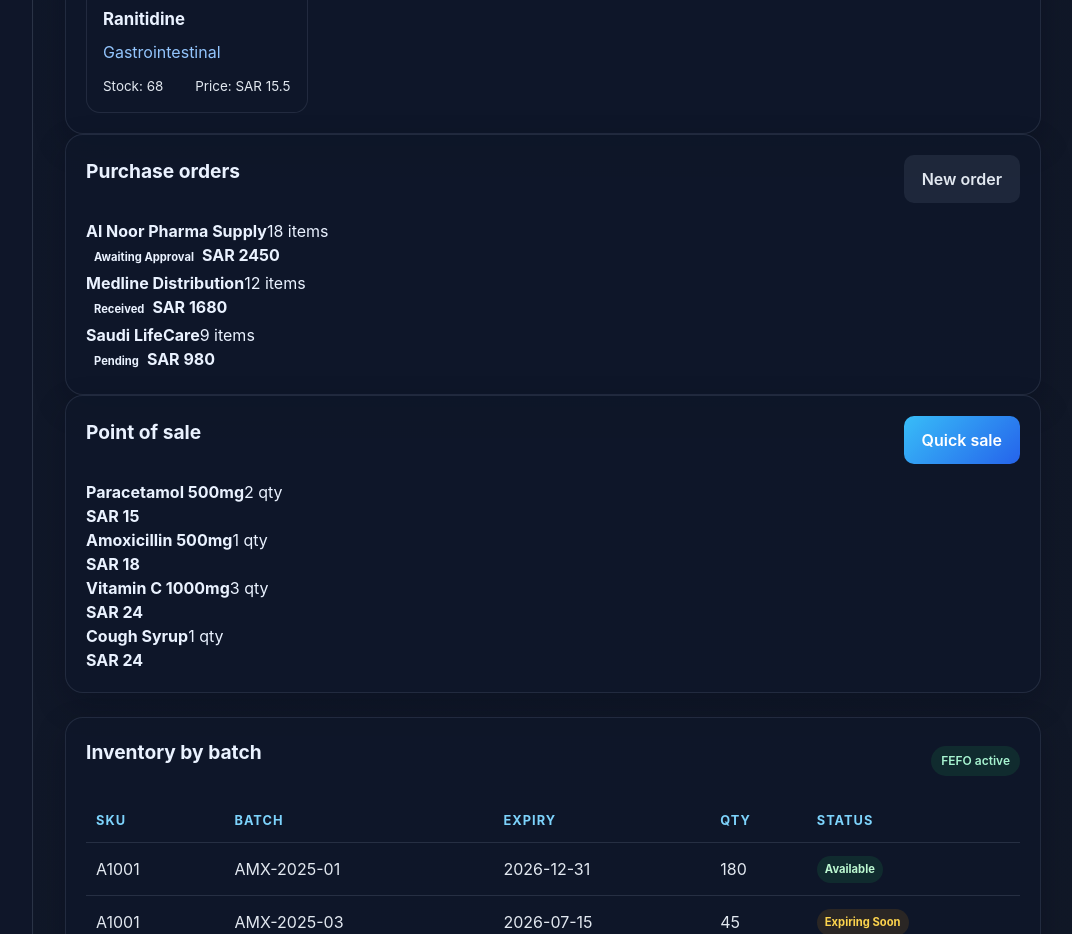
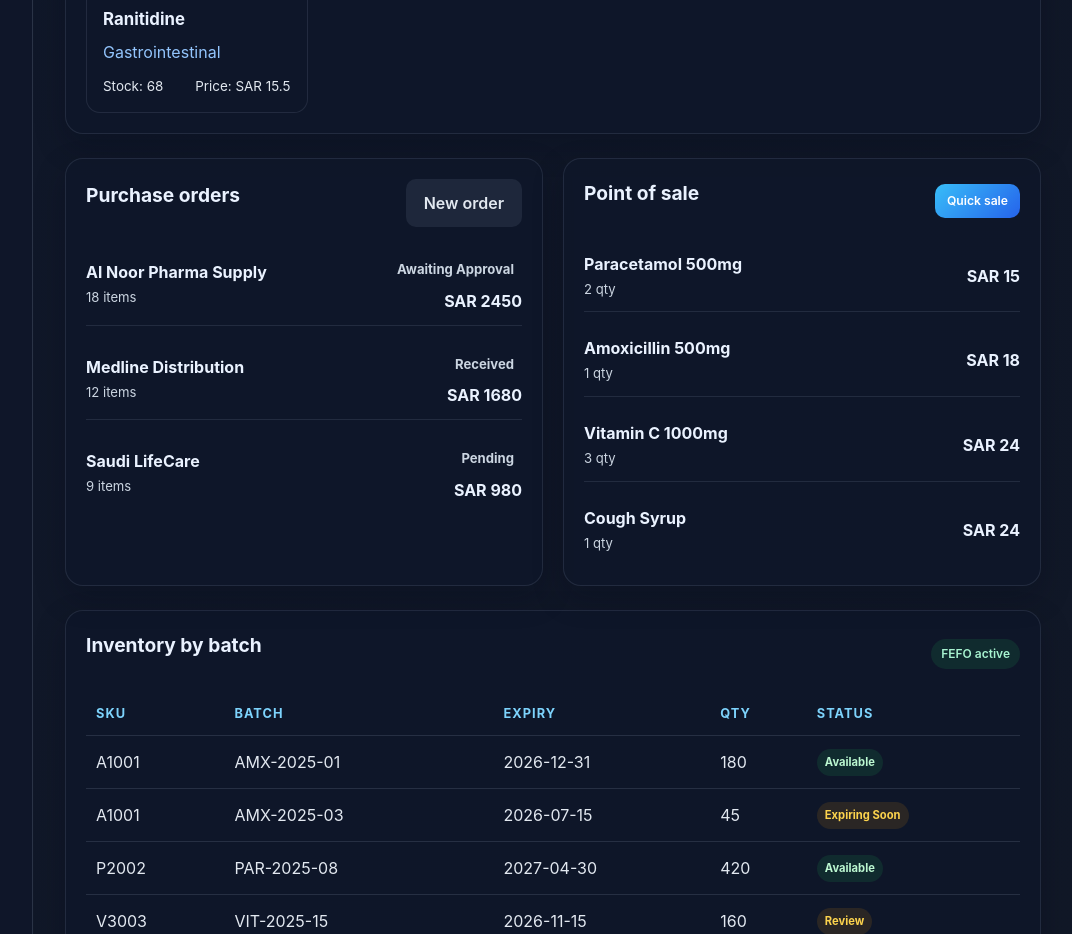
Before and after one commit to nawafmohammedalihammamalhimyarSWE/Mother-and-Child-Pharmacy, a React (Vite) app in the folder Mother-and-Child-Pharmacy-System/apps/web/: page / in a window 1280 px wide. Shown: the part 960-1894 px from the top of the page, without its empty margins (207-1279 px from the left). Built offline with nearby package versions, Linux system fonts and the light colour scheme.

Commit message:
Add styles for operations grid and list components

```diff
--- a/Mother-and-Child-Pharmacy-System/apps/web/src/styles.css
+++ b/Mother-and-Child-Pharmacy-System/apps/web/src/styles.css
@@ -289,6 +289,56 @@ h1 {
   color: #cbd5e1;
 }
 
+.ops-grid {
+  display: grid;
+  grid-template-columns: 1fr 1fr;
+  gap: 20px;
+  margin-top: 24px;
+}
+
+.list-stack,
+.pos-list {
+  display: flex;
+  flex-direction: column;
+  gap: 12px;
+}
+
+.list-row,
+.pos-row {
+  display: flex;
+  justify-content: space-between;
+  align-items: center;
+  padding: 12px 0;
+  border-bottom: 1px solid rgba(148, 163, 184, 0.15);
+}
+
+.list-row:last-child,
+.pos-row:last-child {
+  border-bottom: none;
+}
+
+.list-row div,
+.pos-row div {
+  display: flex;
+  flex-direction: column;
+  gap: 4px;
+}
+
+.align-right {
+  align-items: flex-end;
+}
+
+.list-row span,
+.pos-row span {
+  color: #cbd5e1;
+  font-size: 0.82rem;
+}
+
+.primary-btn.small {
+  padding: 8px 12px;
+  font-size: 0.76rem;
+}
+
 table {
   width: 100%;
   border-collapse: collapse;
```
